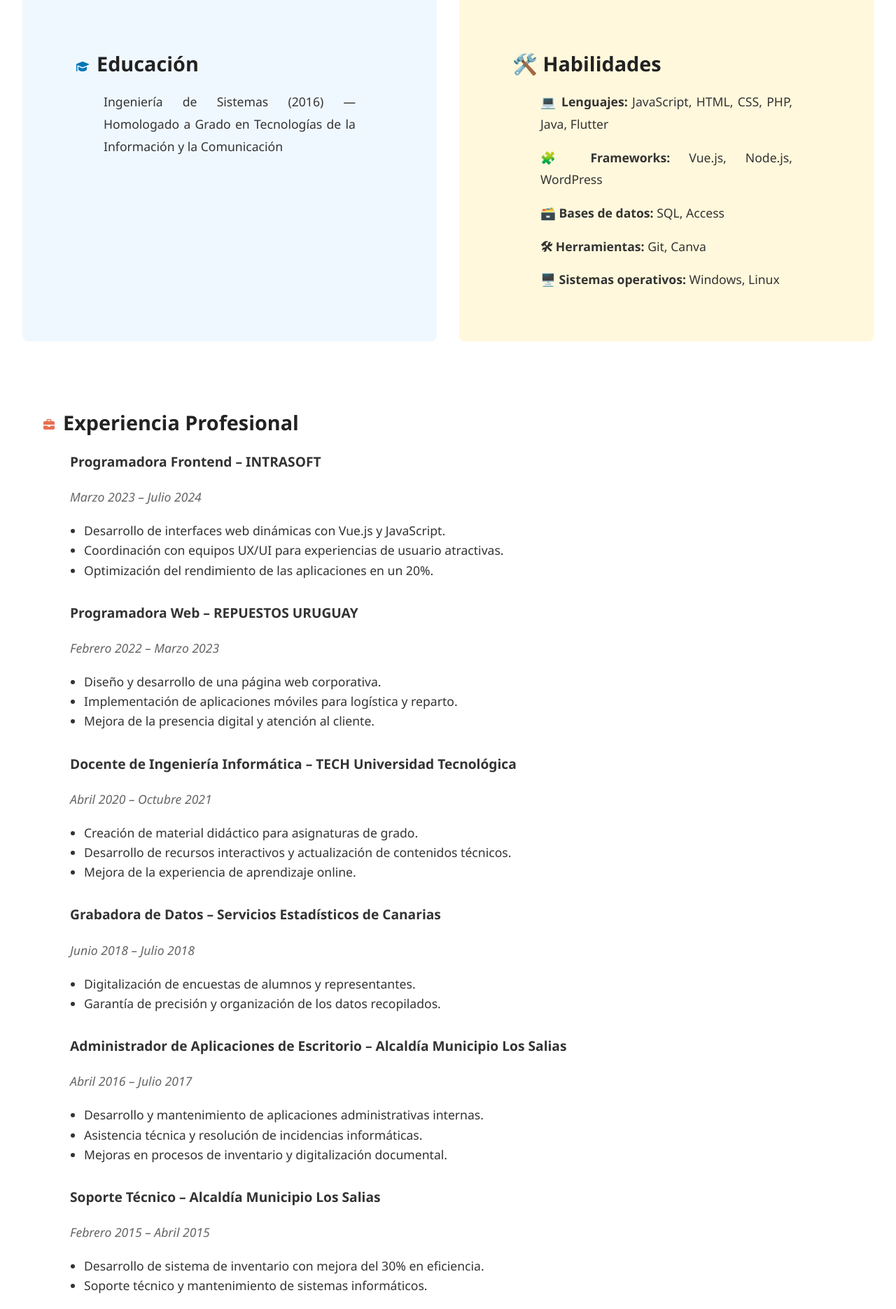
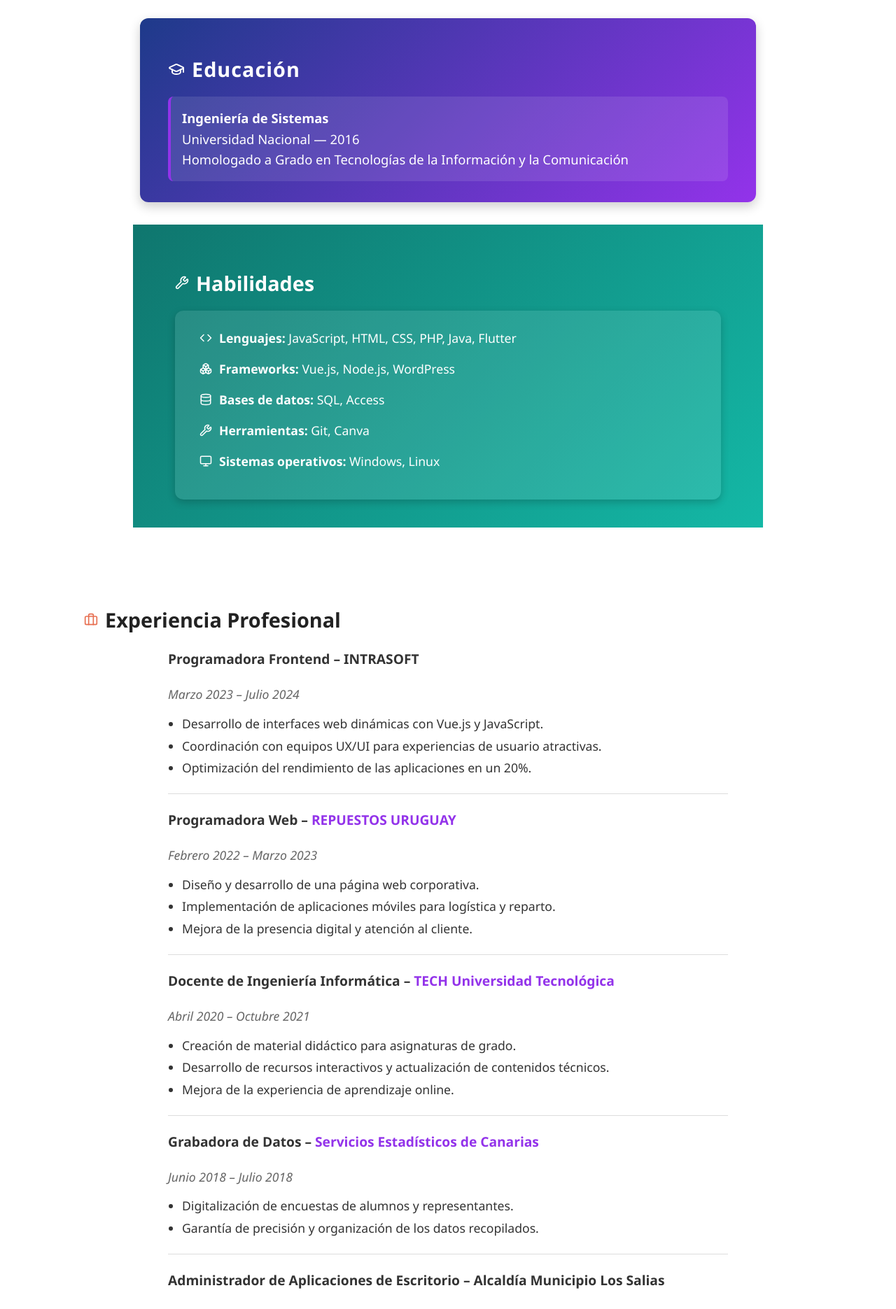
Before and after one commit to CarolinaOM/mi-cv, a React (Create React App) app: page / in a window 1280 px wide. Shown: the part 500-2371 px from the top of the page at 70% size. Built offline with nearby package versions, Linux system fonts and the light colour scheme.

Commit message:
poniendo mas bonito mi cv

```diff
--- a/package.json
+++ b/package.json
@@ -10,6 +10,7 @@
     "@testing-library/jest-dom": "^6.7.0",
     "@testing-library/react": "^16.3.0",
     "@testing-library/user-event": "^13.5.0",
+    "lucide-react": "^0.540.0",
     "react": "^19.1.1",
     "react-dom": "^19.1.1",
     "react-icons": "^5.5.0",
--- a/src/components/About.css
+++ b/src/components/About.css
@@ -1,26 +1,36 @@
-.cv-section {
+.about-section {
   padding: 40px 60px;
   font-family: 'Segoe UI', sans-serif;
   color: #333;
 }
 
-.cv-section__title {
+.section-title.about-title {
+  display: flex;
+  align-items: center;
+  justify-content: flex-start;
+  text-align: left;
   font-size: 1.8rem;
   margin-bottom: 20px;
   color: #222;
 }
 
-.cv-section__body {
+.section-body.about-body {
   text-align: justify;
   line-height: 1.8;
   font-size: 1.10rem;
   padding: 0 40px;
+  margin: 0;
   max-width: none;
 }
 
 .icon-gray {
-  font-size: 1rem;
-  color: #9b9b9b !important;  /* Gris */
+  width: 20px;
+  height: 20px;
   margin-right: 10px;
   vertical-align: middle;
+  color: #9b9b9b;
 }
+
+.about-me {
+  margin-bottom: 10px; /* Reduce el espacio debajo del texto */
+}
--- a/src/components/About.js
+++ b/src/components/About.js
@@ -1,15 +1,14 @@
-import { FontAwesomeIcon } from '@fortawesome/react-fontawesome';
-import { faUser } from '@fortawesome/free-solid-svg-icons';
+import { User } from 'lucide-react';
 import './About.css';
 
 export default function About() {
   return (
-    <section className="cv-section" id="about">
-      <h2 className="cv-section__title">
-       <FontAwesomeIcon icon={faUser} className="icon-gray" />
+    <section className="cv-section about-section" id="about">
+      <h2 className="section-title about-title">
+        <User className="icon-gray" />
         Acerca de mí
       </h2>
-      <p className="cv-section__body">
+      <p className="section-body about-body">
         Soy una profesional del desarrollo con una sólida base en ingeniería y experiencia en entornos digitales.
         Me apasiona crear soluciones que no solo funcionen bien, sino que generen una experiencia positiva para las personas que las usan.
         Me caracterizo por la curiosidad constante, el trabajo colaborativo, y una mentalidad de mejora continua.
--- a/src/components/Education.css
+++ b/src/components/Education.css
@@ -1,39 +1,51 @@
-.cv-section {
-  padding: 40px 60px;
+.education-section {
+  background: linear-gradient(135deg, #1e3a8a, #9333ea);
+  color: #fff;
+  padding: 30px 40px;
+  margin: 20px auto; /* ⬅️ antes era 40px, ahora menos separación */
+  max-width: 800px;
+  border-radius: 12px;
+  box-shadow: 0 6px 16px rgba(0, 0, 0, 0.2);
   font-family: 'Segoe UI', sans-serif;
-  color: #333;
+  transition: transform 0.3s ease;
+  margin-top: 10px; /* Antes probablemente era 40px o más */
 }
 
-.cv-section__title {
-  font-size: 1.8rem;
-  margin-bottom: 20px;
-  color: #222;
+.education-section:hover {
+  transform: scale(1.02); /* efecto sutil al pasar el mouse */
 }
 
-.cv-section__body {
-  text-align: justify;
-  line-height: 1.8;
-  font-size: 1.10rem;
-  padding: 0 40px;
-  margin: 0;
-  max-width: none;
+.education-title {
+  font-size: 1.8rem;
+  font-weight: bold;
+  margin-bottom: 20px;
+  text-transform: none;
+  letter-spacing: 1px;
+  display: flex;
+  align-items: center;
 }
 
-.icon-blue {
-  font-size: 1rem;
-  color: #0077b6 !important;  /* Azul */
+.icon-white {
+  font-size: 1.2rem;
+  color: #ffffff !important; /* blanco puro */
   margin-right: 10px;
   vertical-align: middle;
 }
 
-.education-item {
-  display: inline-block;
+.education-entry {
+  background-color: rgba(255, 255, 255, 0.1);
   padding: 1rem;
-  margin-bottom: 1.5rem;
-  background-color: #e6f7ff;
-  border-left: 4px solid #0077b6;
-  border-radius: 6px;
-  box-sizing: border-box;
-  width: fit-content;
-  max-width: 100%;
+  border-left: 4px solid #9333ea;
+  border-radius: 8px;
+  font-size: 1.15rem;
+  line-height: 1.6;
 }
+
+.education-icon {
+  width: 24px;
+  height: 24px;
+  margin-right: 10px;
+  vertical-align: middle;
+  stroke: white !important; /* fuerza el color blanco */
+  color: white !important;  /* por si se usa fill en lugar de stroke */
+}
--- a/src/components/Education.js
+++ b/src/components/Education.js
@@ -1,17 +1,18 @@
-import { FontAwesomeIcon } from '@fortawesome/react-fontawesome';
-import { faGraduationCap } from '@fortawesome/free-solid-svg-icons'; // para Educación
+import { GraduationCap } from 'lucide-react';
 import './Education.css';
 
 export default function Education() {
   return (
-    <section className="cv-section" id="education">
-      <h2 className="cv-section__title">
-        <FontAwesomeIcon icon={faGraduationCap} className="icon-blue" />
+    <section className="education-section" id="education">
+      <h2 className="education-title">
+        <GraduationCap className="education-icon" stroke="white" />
         Educación
       </h2>
-      <p className="cv-section__body">
-        Ingeniería de Sistemas (2016) — Homologado a Grado en Tecnologías de la Información y la Comunicación
-      </p>
+      <div className="education-entry">
+        <strong>Ingeniería de Sistemas</strong><br />
+        Universidad Nacional — 2016<br />
+        Homologado a Grado en Tecnologías de la Información y la Comunicación
+      </div>
     </section>
   );
 }
--- a/src/components/Experience.css
+++ b/src/components/Experience.css
@@ -1,28 +1,69 @@
-.icon-experience {
-  font-size: 1rem;
-  color: #e76f51 !important;  /* Naranja terracota */
-  margin-right: 10px;
-  vertical-align: middle;
+.experience-section {
+  padding: 40px 60px;
+  font-family: 'Segoe UI', sans-serif;
+  color: #333;
 }
 
-.job-entry {
-  margin-bottom: 30px;
+.experience-title {
+  display: flex;
+  align-items: center;
+  justify-content: flex-start;
+  text-align: left;
+  font-size: 1.8rem;
+  margin-bottom: 20px;
+  color: #222;
+  padding: 0 60px;
 }
 
-.job-title {
+.experience-body {
+  text-align: left;
+  line-height: 1.8;
+  font-size: 1.10rem;
+  max-width: 800px;
+  margin: 0 auto;
+  padding: 0 40px;
+}
+
+.experience-entry {
+  margin-bottom: 30px;
+  border-bottom: 1px solid #ddd;
+  padding-bottom: 20px;
+  margin-bottom: 20px;
+}
+
+.experience-job-title {
   font-weight: bold;
   font-size: 1.2rem;
   margin-bottom: 5px;
 }
 
-.job-dates {
+.experience-job-dates {
   font-style: italic;
   color: #666;
   margin-bottom: 10px;
 }
 
-.job-details {
+.experience-job-details {
   list-style-type: disc;
   padding-left: 20px;
-  line-height: 1.6;
+  margin: 0;
 }
+
+.experience-icon {
+  width: 20px;
+  height: 20px;
+  margin-right: 10px;
+  vertical-align: middle;
+  color: #e76f51;
+}
+
+.linked-company {
+  color: #9333ea;
+  text-decoration: none;
+  font-weight: bold;
+}
+
+.linked-company:hover {
+  text-decoration: underline;
+  color: #6b21a8;
+}
--- a/src/components/Experience.js
+++ b/src/components/Experience.js
@@ -1,86 +1,93 @@
-import { FontAwesomeIcon } from '@fortawesome/react-fontawesome';
-import { faBriefcase } from '@fortawesome/free-solid-svg-icons';
+import { Briefcase } from 'lucide-react';
 import './Experience.css';
 
 export default function Experience() {
   return (
-    <section className="cv-section" id="experience">
-      <h2 className="cv-section__title">
-        <FontAwesomeIcon icon={faBriefcase} className="icon-experience" />
+    <section className="experience-section" id="experience">
+      <h2 className="experience-title">
+        <Briefcase className="experience-icon" />
         Experiencia Profesional
       </h2>
-      <div className="cv-section__body">
+      <div className="experience-body">
 
-        <div className="job-entry">
-          <h3 className="job-title">Programadora Frontend – INTRASOFT</h3>
-          <p className="job-dates">Marzo 2023 – Julio 2024</p>
-          <ul className="job-details">
+        <div className="experience-entry">
+          <h3 className="experience-job-title">Programadora Frontend – INTRASOFT</h3>
+          <p className="experience-job-dates">Marzo 2023 – Julio 2024</p>
+          <ul className="experience-job-details">
             <li>Desarrollo de interfaces web dinámicas con Vue.js y JavaScript.</li>
             <li>Coordinación con equipos UX/UI para experiencias de usuario atractivas.</li>
             <li>Optimización del rendimiento de las aplicaciones en un 20%.</li>
           </ul>
         </div>
 
-        <div className="job-entry">
-          <h3 className="job-title">Programadora Web – REPUESTOS URUGUAY</h3>
-          <p className="job-dates">Febrero 2022 – Marzo 2023</p>
-          <ul className="job-details">
+        <div className="experience-entry">
+          <h3 className="experience-job-title">
+            Programadora Web – <a href="https://repuestosuruguay.es/" target="_blank" rel="noopener noreferrer" className="linked-company">REPUESTOS URUGUAY</a>
+          </h3>
+          <p className="experience-job-dates">Febrero 2022 – Marzo 2023</p>
+          <ul className="experience-job-details">
             <li>Diseño y desarrollo de una página web corporativa.</li>
             <li>Implementación de aplicaciones móviles para logística y reparto.</li>
             <li>Mejora de la presencia digital y atención al cliente.</li>
           </ul>
         </div>
 
-        <div className="job-entry">
-          <h3 className="job-title">Docente de Ingeniería Informática – TECH Universidad Tecnológica</h3>
-          <p className="job-dates">Abril 2020 – Octubre 2021</p>
-          <ul className="job-details">
+        <div className="experience-entry">
+          <h3 className="experience-job-title">
+            Docente de Ingeniería Informática – <a href="https://www.techtitute.com/" target="_blank" rel="noopener noreferrer" className="linked-company">TECH Universidad Tecnológica</a>
+          </h3>
+          <p className="experience-job-dates">Abril 2020 – Octubre 2021</p>
+          <ul className="experience-job-details">
             <li>Creación de material didáctico para asignaturas de grado.</li>
             <li>Desarrollo de recursos interactivos y actualización de contenidos técnicos.</li>
             <li>Mejora de la experiencia de aprendizaje online.</li>
           </ul>
         </div>
 
-        <div className="job-entry">
-          <h3 className="job-title">Grabadora de Datos – Servicios Estadísticos de Canarias</h3>
-          <p className="job-dates">Junio 2018 – Julio 2018</p>
-          <ul className="job-details">
+        <div className="experience-entry">
+          <h3 className="experience-job-title">
+            Grabadora de Datos – <a href="https://serviciosestadisticos.es/" target="_blank" rel="noopener noreferrer" className="linked-company">Servicios Estadísticos de Canarias</a>
+          </h3>
+          <p className="experience-job-dates">Junio 2018 – Julio 2018</p>
+          <ul className="experience-job-details">
             <li>Digitalización de encuestas de alumnos y representantes.</li>
             <li>Garantía de precisión y organización de los datos recopilados.</li>
           </ul>
         </div>
 
-        <div className="job-entry">
-          <h3 className="job-title">Administrador de Aplicaciones de Escritorio – Alcaldía Municipio Los Salias</h3>
-          <p className="job-dates">Abril 2016 – Julio 2017</p>
-          <ul className="job-details">
+        <div className="experience-entry">
+          <h3 className="experience-job-title">Administrador de Aplicaciones de Escritorio – Alcaldía Municipio Los Salias</h3>
+          <p className="experience-job-dates">Abril 2016 – Julio 2017</p>
+          <ul className="experience-job-details">
             <li>Desarrollo y mantenimiento de aplicaciones administrativas internas.</li>
             <li>Asistencia técnica y resolución de incidencias informáticas.</li>
             <li>Mejoras en procesos de inventario y digitalización documental.</li>
           </ul>
         </div>
 
-        <div className="job-entry">
-          <h3 className="job-title">Soporte Técnico – Alcaldía Municipio Los Salias</h3>
-          <p className="job-dates">Febrero 2015 – Abril 2015</p>
-          <ul className="job-details">
+        <div className="experience-entry">
+          <h3 className="experience-job-title">Soporte Técnico – Alcaldía Municipio Los Salias</h3>
+          <p className="experience-job-dates">Febrero 2015 – Abril 2015</p>
+          <ul className="experience-job-details">
             <li>Desarrollo de sistema de inventario con mejora del 30% en eficiencia.</li>
             <li>Soporte técnico y mantenimiento de sistemas informáticos.</li>
           </ul>
         </div>
 
-        <div className="job-entry">
-          <h3 className="job-title">Prácticas en Gestión de Riesgos – CITIBANK</h3>
-          <p className="job-dates">Octubre 2015 – Marzo 2016</p>
-          <ul className="job-details">
+        <div className="experience-entry">
+          <h3 className="experience-job-title">
+            Prácticas en Gestión de Riesgos – <a href="https://www.citi.com/" target="_blank" rel="noopener noreferrer" className="linked-company">CITIBANK</a>
+          </h3>
+          <p className="experience-job-dates">Octubre 2015 – Marzo 2016</p>
+          <ul className="experience-job-details">
             <li>Verificación y consulta de bases de datos para control de riesgos.</li>
           </ul>
         </div>
 
-        <div className="job-entry">
-          <h3 className="job-title">Secretaria Administrativa – Proyecto Arquitectura</h3>
-          <p className="job-dates">Enero 2009 – Diciembre 2011</p>
-          <ul className="job-details">
+        <div className="experience-entry">
+          <h3 className="experience-job-title">Secretaria Administrativa – Proyecto Arquitectura</h3>
+          <p className="experience-job-dates">Enero 2009 – Diciembre 2011</p>
+          <ul className="experience-job-details">
             <li>Gestión de informes, correspondencias y atención telefónica.</li>
             <li>Organización documental y archivo.</li>
           </ul>
--- a/src/components/Header.js
+++ b/src/components/Header.js
@@ -1,5 +1,5 @@
 import './Header.css';
-import { FaEnvelope, FaMapMarkerAlt, FaLinkedin, FaGithub } from 'react-icons/fa';
+import { Mail, MapPin, Linkedin, Github } from 'lucide-react';
 
 function Header() {
   return (
@@ -11,15 +11,15 @@ function Header() {
 
       <div className="header-right">
         <p>
-          <FaEnvelope className="icon email" />
+          <Mail className="icon email" />
           carolinaisabelom@gmail.com
         </p>
         <p>
-          <FaMapMarkerAlt className="icon location" />
+          <MapPin className="icon location" />
           Tenerife, España
         </p>
         <p>
-          <FaLinkedin className="icon linkedin" />
+          <Linkedin className="icon linkedin" />
           <a
             href="https://www.linkedin.com/in/carolina-ordo%C3%B1ez-morales/"
             target="_blank"
@@ -29,7 +29,7 @@ function Header() {
           </a>
         </p>
         <p>
-          <FaGithub className="icon github" />
+          <Github className="icon github" />
           <a
             href="https://github.com/CarolinaOM"
             target="_blank"
--- a/src/components/ResumeLayout.css
+++ b/src/components/ResumeLayout.css
@@ -1,32 +1,26 @@
 /* src/components/ResumeLayout.css */
 .resume-container {
   display: flex;
-  flex-wrap: wrap;
-  gap: 2rem;
+  justify-content: center;
   padding: 2rem;
 }
 
-.left-column,
-.right-column {
-  flex: 1;
-  min-width: 300px;
-}
-
-.left-column {
-  background-color: #f0f8ff;
+.full-column {
+  width: 100%;
+  max-width: 900px;
+  background-color: #fff;
   padding: 1rem;
   border-radius: 8px;
 }
 
-.right-column {
-  background-color: #fff8dc;
-  padding: 1rem;
-  border-radius: 8px;
+/* Espaciado entre secciones */
+.full-column > *:not(:last-child) {
+  margin-bottom: 2rem;
 }
 
 /* Responsive para móviles */
 @media (max-width: 768px) {
   .resume-container {
-    flex-direction: column;
+    padding: 1rem;
   }
 }
--- a/src/components/ResumeLayout.js
+++ b/src/components/ResumeLayout.js
@@ -2,15 +2,14 @@
 import React from 'react';
 import Education from './Education';
 import Skills from './Skills';
+import Experience from './Experience';
 import './ResumeLayout.css';
 
 const ResumeLayout = () => {
   return (
     <div className="resume-container">
-      <div className="left-column">
+      <div className="full-column">
         <Education />
-      </div>
-      <div className="right-column">
         <Skills />
       </div>
     </div>
--- a/src/components/Skills.css
+++ b/src/components/Skills.css
@@ -1,24 +1,54 @@
-.cv-section {
+.skills-section {
+  background: linear-gradient(135deg, #0f766e, #14b8a6); /* verde azulado vibrante */
+  color: #fff;
   padding: 40px 60px;
   font-family: 'Segoe UI', sans-serif;
-  color: #333;
 }
 
-.cv-section__title {
+.skills-title {
   font-size: 1.8rem;
   margin-bottom: 20px;
-  color: #222;
+  color: #fff;
+  display: flex;
+  align-items: center;
 }
 
-.cv-section__body {
-  text-align: justify;
-  line-height: 1.8;
-  font-size: 1.10rem;
-  padding: 0 40px;
-  margin: 0;
-  max-width: none;
+.skills-icon {
+  width: 20px;
+  height: 20px;
+  margin-right: 10px;
+  vertical-align: middle;
+  color: #fff !important;
+}
+
+/* 🧱 Cuadro interno con fondo suave */
+.skills-box {
+  background-color: rgba(255, 255, 255, 0.1); /* semi-transparente sobre verde */
+  border-radius: 12px;
+  box-shadow: 0 4px 12px rgba(0, 0, 0, 0.2);
+  padding: 25px 35px;
+  margin-top: 10px;
+  transition: box-shadow 0.3s ease;
+}
+
+.skills-box:hover {
+  box-shadow: 0 6px 16px rgba(0, 0, 0, 0.3);
 }
 
 .skills-category {
+  display: flex;
+  align-items: center;
+  gap: 10px;
   margin-bottom: 1rem;
+  font-size: 1.1rem;
+  line-height: 1.6;
+  text-align: justify;
 }
+
+.icon-skill {
+  width: 18px;
+  height: 18px;
+  color: #fff;
+  flex-shrink: 0;
+  vertical-align: middle;
+}
--- a/src/components/Skills.js
+++ b/src/components/Skills.js
@@ -1,29 +1,42 @@
-// src/components/Skills.js
-import React from 'react';
+import {
+  Code,
+  Boxes,
+  Database,
+  Wrench,
+  Monitor
+} from 'lucide-react';
 import './Skills.css';
 
 const Skills = () => {
   return (
-    <div className="cv-section">
-      <h2 className="cv-section__title">🛠️ Habilidades</h2>
-      <div className="cv-section__body">
+    <section className="skills-section" id="skills">
+      <h2 className="skills-title">
+        <Wrench className="skills-icon" />
+        Habilidades
+      </h2>
+      <div className="skills-box">
         <div className="skills-category">
-          <strong>💻 Lenguajes:</strong> JavaScript, HTML, CSS, PHP, Java, Flutter
+          <Code className="icon-skill" />
+          <span><strong>Lenguajes:</strong> JavaScript, HTML, CSS, PHP, Java, Flutter</span>
         </div>
         <div className="skills-category">
-          <strong>🧩 Frameworks:</strong> Vue.js, Node.js, WordPress
+          <Boxes className="icon-skill" />
+          <span><strong>Frameworks:</strong> Vue.js, Node.js, WordPress</span>
         </div>
         <div className="skills-category">
-          <strong>🗃️ Bases de datos:</strong> SQL, Access
+          <Database className="icon-skill" />
+          <span><strong>Bases de datos:</strong> SQL, Access</span>
         </div>
         <div className="skills-category">
-          <strong>🛠 Herramientas:</strong> Git, Canva
+          <Wrench className="icon-skill" />
+          <span><strong>Herramientas:</strong> Git, Canva</span>
         </div>
         <div className="skills-category">
-          <strong>🖥️ Sistemas operativos:</strong> Windows, Linux
+          <Monitor className="icon-skill" />
+          <span><strong>Sistemas operativos:</strong> Windows, Linux</span>
         </div>
       </div>
-    </div>
+    </section>
   );
 };
 
```
Also changed, not shown: 1 other file (tests, documents, lock files or other folders).
